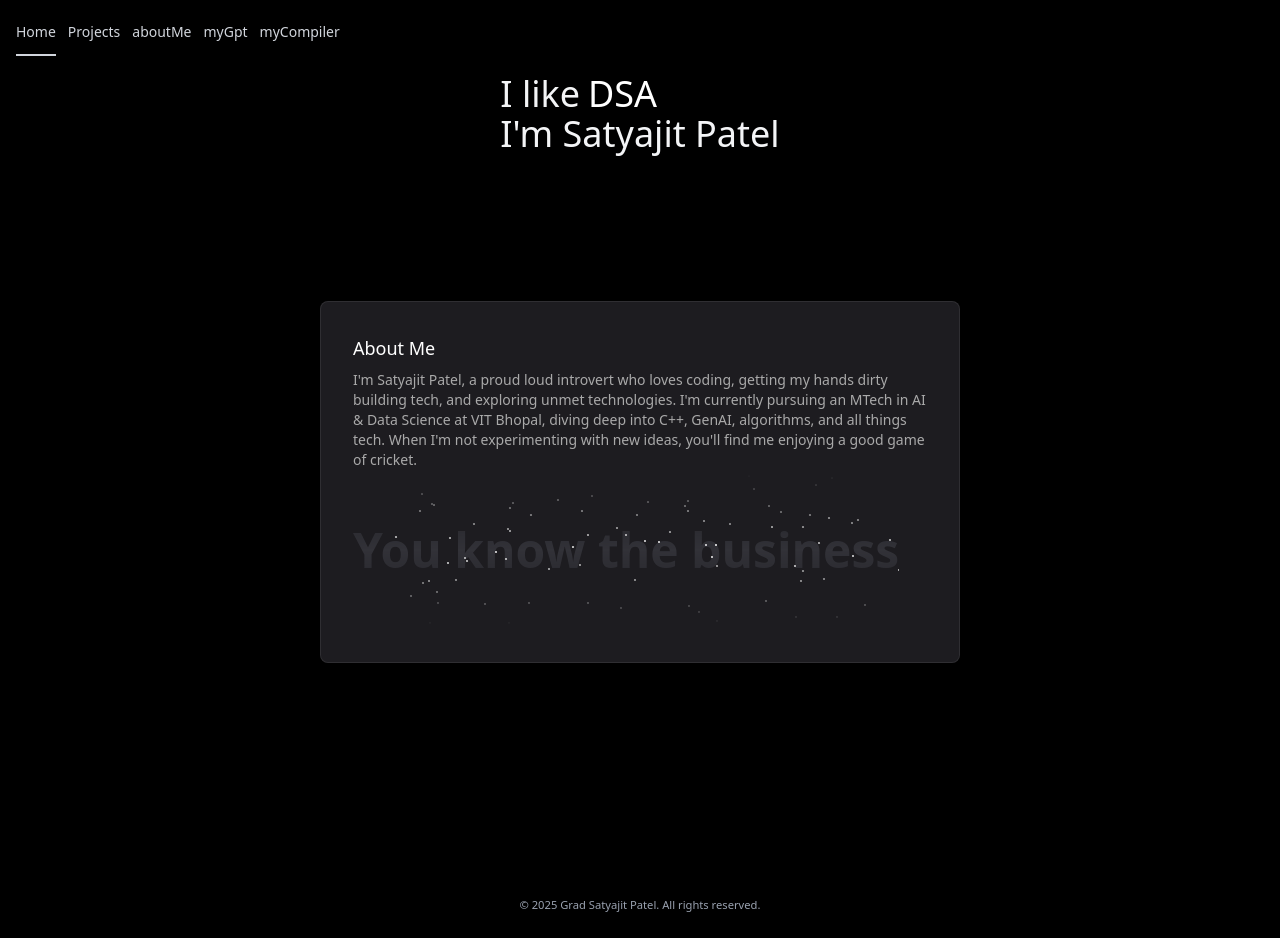
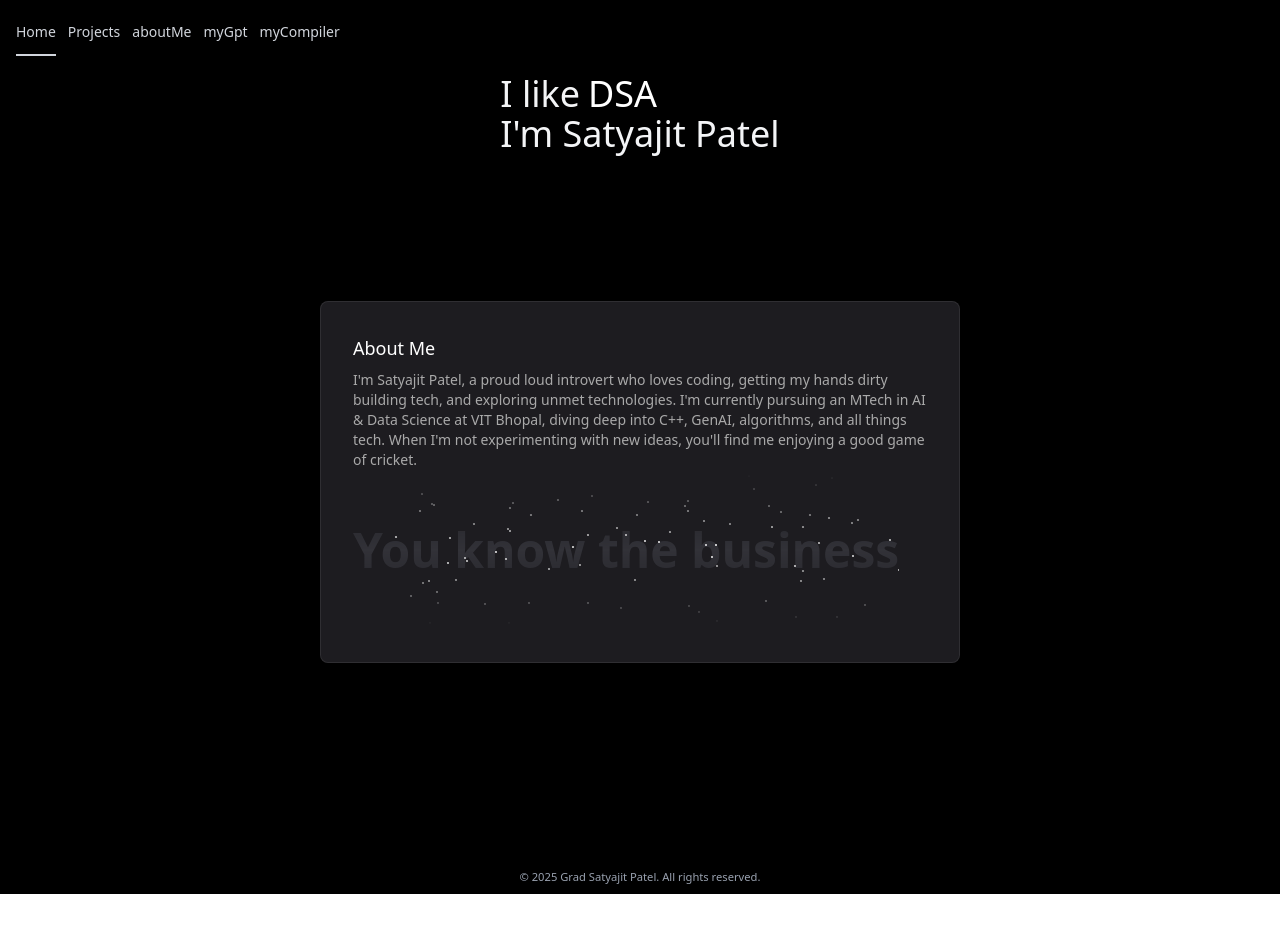
Before and after one commit to satyajit-patel/MyPortfolio, a React (Vite) app in the folder frontend/: page /about in a window 1280 px wide. After the commit the page ends 894 px from the top, so only its background shows below. Built offline with nearby package versions, Linux system fonts and the light colour scheme.

Commit message:
made footer size small

```diff
--- a/frontend/src/components/compiler/Compiler.jsx
+++ b/frontend/src/components/compiler/Compiler.jsx
@@ -114,7 +114,6 @@ const Compiler = () => {
         <div className="md:w-3/5 h-1/2 md:h-full border-r border-gray-800 flex flex-col">
           <div className="bg-gray-900 px-4 py-2 font-medium text-gray-300 border-b border-gray-800 flex justify-between items-center">
             <span>Code</span>
-            <span className="text-xs text-gray-500">Auto-suggestion enabled</span>
           </div>
           <div className="flex-1 overflow-hidden">
             <AceEditor
--- a/frontend/src/components/footer/Footer.jsx
+++ b/frontend/src/components/footer/Footer.jsx
@@ -1,7 +1,7 @@
 const Footer = () => {
     return (
-        <footer className="bg-black text-white text-center py-6">
-        <p className="text-sm text-gray-400 mt-1">
+        <footer className="bg-black text-white text-center h-7">
+        <p className="text-sm text-gray-400">
             <small>&copy; 2025 Grad Satyajit Patel. All rights reserved.</small>
         </p>
         </footer>
```
